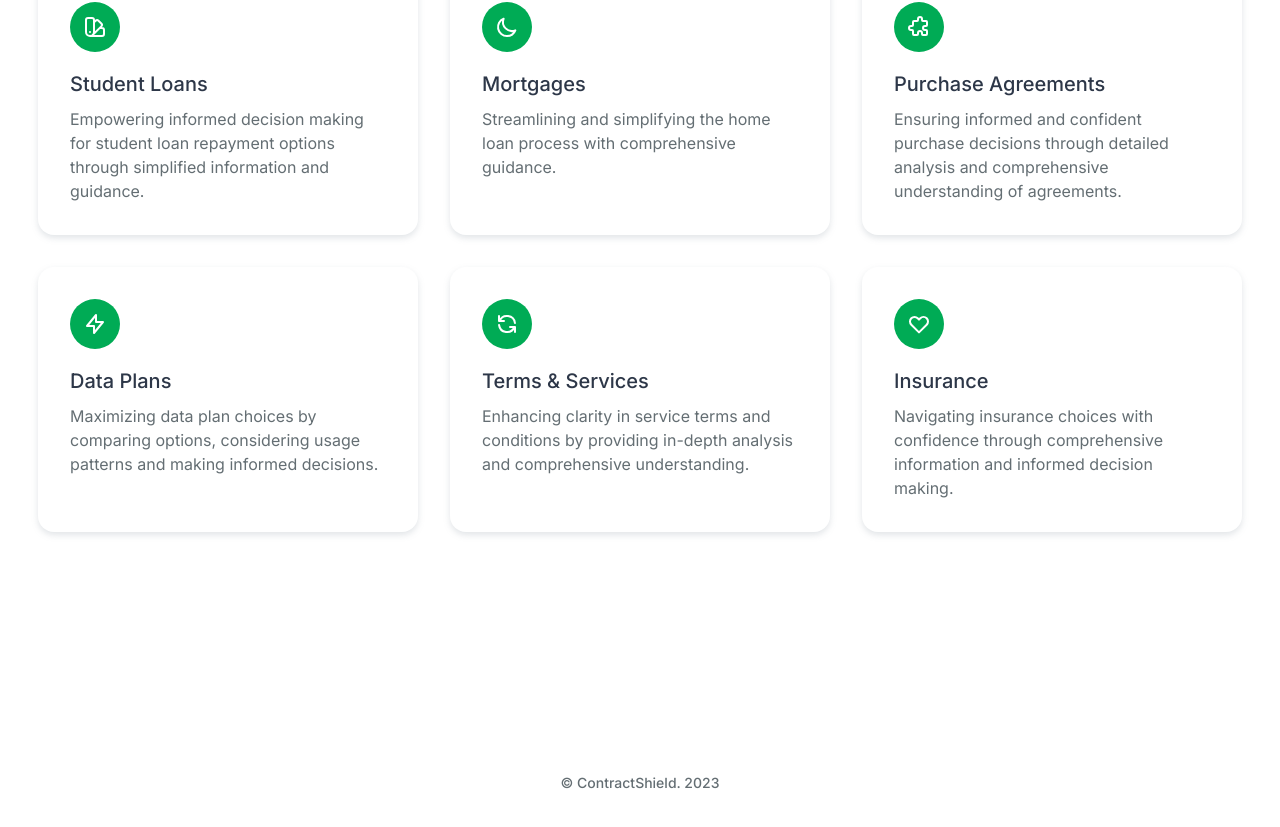
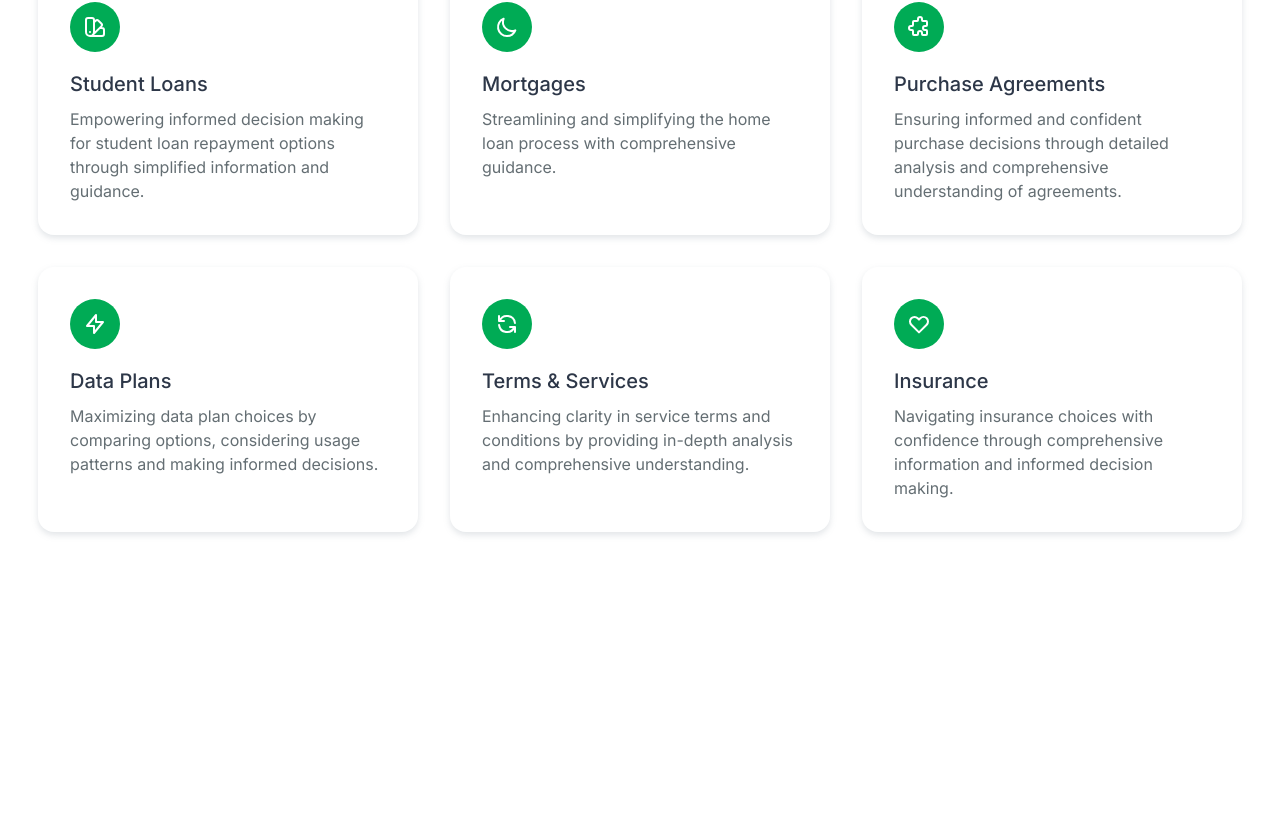
Before and after one commit to andrewschoi/TartanHacks2023, a React (Create React App) app: page / in a window 1280 px wide. Shown: the part 768-1595 px from the top of the page. After the commit the page ends 1556 px from the top, so only its background shows below. Built offline with nearby package versions, Linux system fonts and the light colour scheme.

Commit message:
clean footer on abt page

```diff
--- a/src/layouts/Main/components/Footer/Footer.js
+++ b/src/layouts/Main/components/Footer/Footer.js
@@ -1,7 +1,7 @@
 import React from 'react';
 import Grid from '@mui/material/Grid';
 import Box from '@mui/material/Box';
-import Typography from '@mui/material/Typography';
+//import Typography from '@mui/material/Typography';
 
 const Footer = () => (
   <Grid container spacing={2}>
@@ -17,7 +17,7 @@ const Footer = () => (
         </Box>
       </Box>
     </Grid>
-    <Grid item xs={12}>
+    {/* <Grid item xs={12}>
       <Typography
         align={'center'}
         variant={'subtitle2'}
@@ -26,7 +26,7 @@ const Footer = () => (
       >
         &copy; ContractShield. 2023
       </Typography>
-    </Grid>
+    </Grid> */}
   </Grid>
 );
 
```
